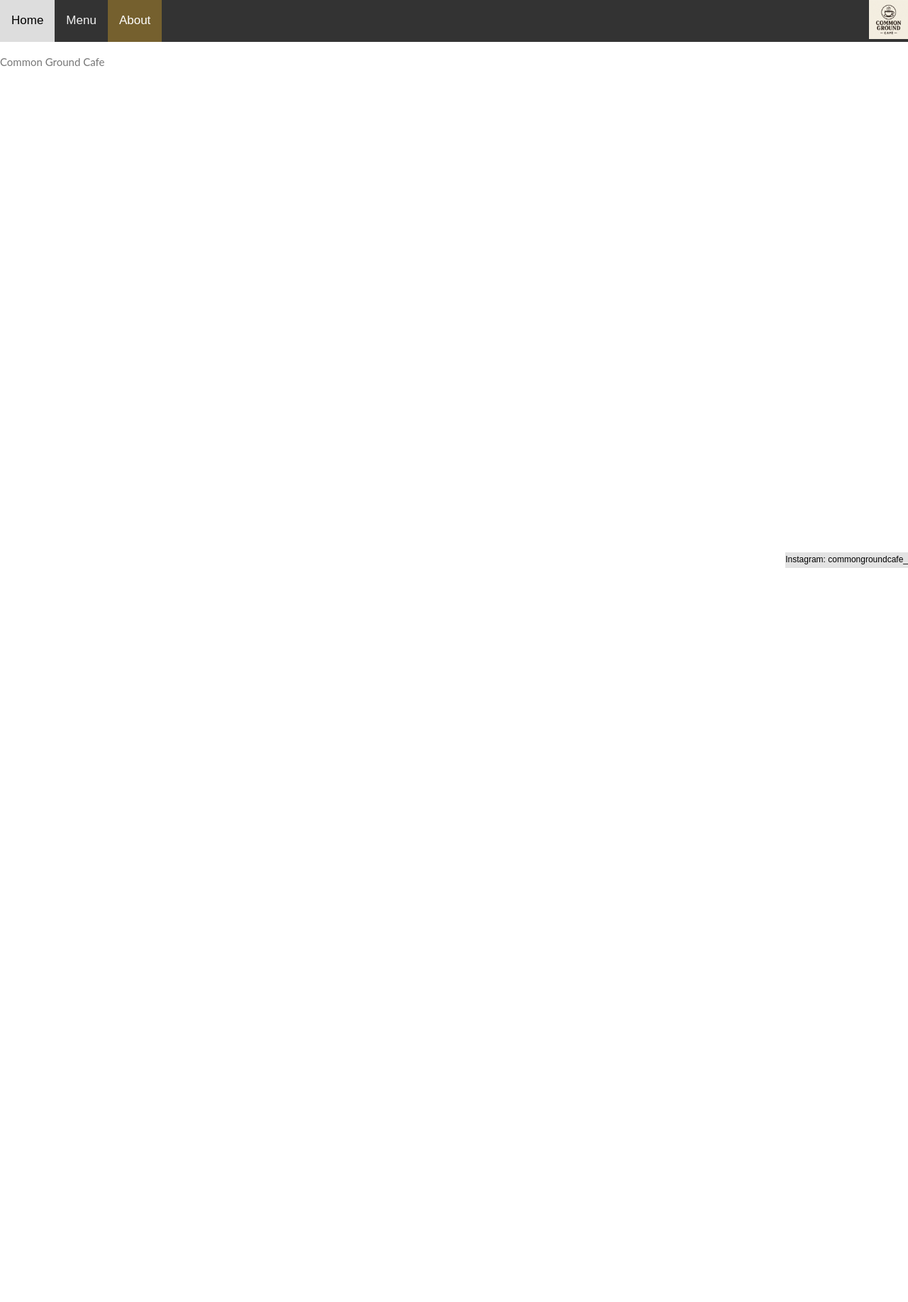
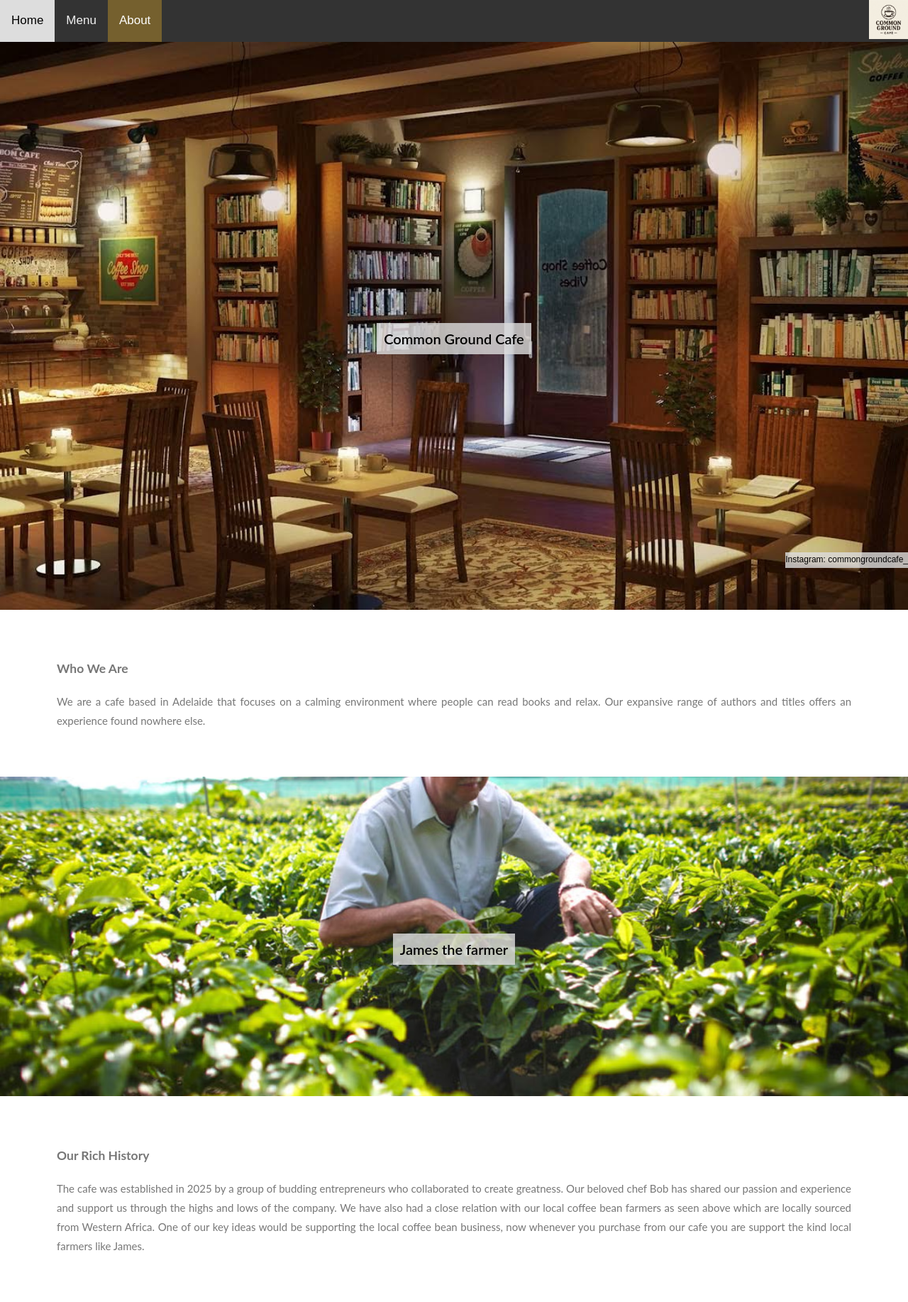
Before and after one commit to Daniel86009/CafeWebsite, a plain HTML site: page About/index.html in a window 1280 px wide. Shown: the whole page at 71% size. Before the commit the page ends 800 px from the top, so only its background shows below. Drawn offline with Linux system fonts and the light colour scheme.

Commit message:
Changed things

```diff
--- a/About/index.html
+++ b/About/index.html
@@ -12,9 +12,48 @@
     <a href="../">Home</a>
     <a href="../Menu/">Menu</a>
     <a class="active" href="../About/">About</a>
-    <img src="../Imgs/Logo.png">
+    <a href="../" style="padding: 0; float: right;"><img src="../Imgs/Logo.png"></a>
   </div>
-  <p>Common Ground Cafe</p>
+
+
+  <div class="bgImg1B">
+    <div class="caption">
+      <span class="border">Common Ground Cafe</span>
+    </div>
+  </div>
+
+  <div class="body1">
+    <h3>Who We Are</h3>
+    <p>We are a cafe based in Adelaide that focuses on a calming environment where people can read books and relax. Our expansive range of authors and titles offers an experience found nowhere else.</p>
+  </div>
+
+  <div class="bgImg2B">
+    <div class="caption">
+      <span class="border">James the farmer</span>
+    </div>
+  </div>
+
+  <div class="body1">
+    <h3>Our Rich History</h3>
+    <p>The cafe was established in 2025 by a group of budding entrepreneurs who collaborated to create greatness. Our beloved chef Bob has shared our passion and experience and support us through the highs and lows of the company. We have also had a close relation with our local coffee bean farmers as seen above which are locally sourced from Western Africa. One of our key ideas would be supporting the local coffee bean business, now whenever you purchase from our cafe you are support the kind local farmers like James.</p>
+  </div>
+
+  <!--<div>
+    <div class="aboutPara">
+      <h3>Who We Are</h1>
+      <p>
+        We are a cafe based in Adelaide that focuses on a calming environment where people can read books and relax. Our expansive range of authors and titles offers an experience found nowhere else.
+      </p>
+    </div>
+
+    <div class="aboutPara">
+      <h3>Our Rich History</h1>
+      <p>
+        The cafe was established in 2025 by a group of budding entrepreneurs who collaborated to create greatness. Our beloved chef Bob has shared our passion and experience and support us through the highs and lows of the company. We have also had a close relation with our local coffee bean farmers as seen below which are locally sourced from Western Africa.
+      </p>
+    </div>
+  </div>-->
+
   <a href="https://instagram.com/commongroundcafe_" class="instagram">Instagram: commongroundcafe_</a>
   <script src="script.js"></script>
 </body>
--- a/style.css
+++ b/style.css
@@ -37,7 +37,7 @@ body {
   max-height: 55px;
 }
 
-.bgImg1, .bgImg2, .bgImg3 {
+.bgImg1, .bgImg2, .bgImg3, .bgImg1B, .bgImg2B{
   position: relative;
   background-attachment: fixed;
   background-position: center;
@@ -52,7 +52,17 @@ body {
 
 .bgImg2 {
   background-image: url("./Imgs/CoffeeBeans.jpg");
-  min-height: 400px;
+  min-height: 450px;
+}
+
+.bgImg1B {
+  background-image: url("./Imgs/LibraryCafe.jpg");
+  min-height: 100vh;
+}
+
+.bgImg2B {
+  background-image: url("./Imgs/BeanFarmer.avif");
+  min-height: 450px;
 }
 
 .caption {
@@ -76,6 +86,10 @@ body {
   padding: 50px 80px;
 }
 
+.aboutPara {
+  width: 50vw;
+}
+
 .menuimg {
   width: 80vw;
   text-align: center;
```
Also changed, not shown: Menu/index.html (+1 -1 lines), index.html (+1 -1 lines), Imgs/BeanFarmer.avif (added), Imgs/BeanFarmer.jpg (added), Imgs/LibraryCafe.jpg (added).
